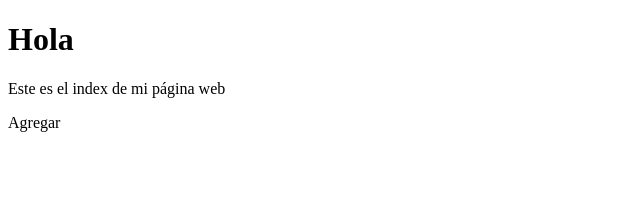
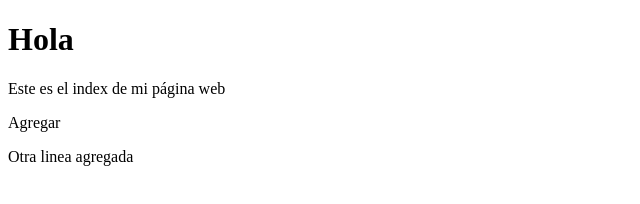
Before and after one commit to joram1980/Repositorio_sitio_web, a plain HTML site: page index.html in a window 1280 px wide. Shown: the whole page, without its empty margins (0-640 px from the left). Drawn offline with Linux system fonts and the light colour scheme.

Commit message:
Otro commit

```diff
--- a/index.html
+++ b/index.html
@@ -7,5 +7,6 @@
 		<h1>Hola</h1>
 		<p>Este es el index de mi página web</p>
 		<p>Agregar</p>
+		<p>Otra linea agregada</p>
 	</body>
 </html>
```
